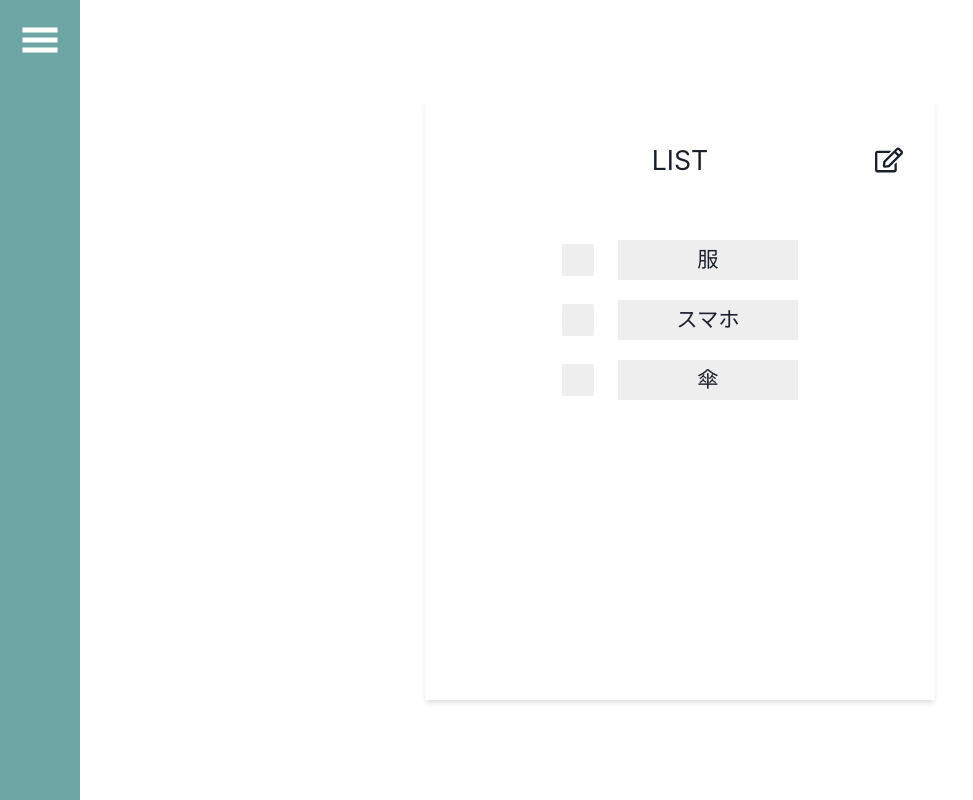
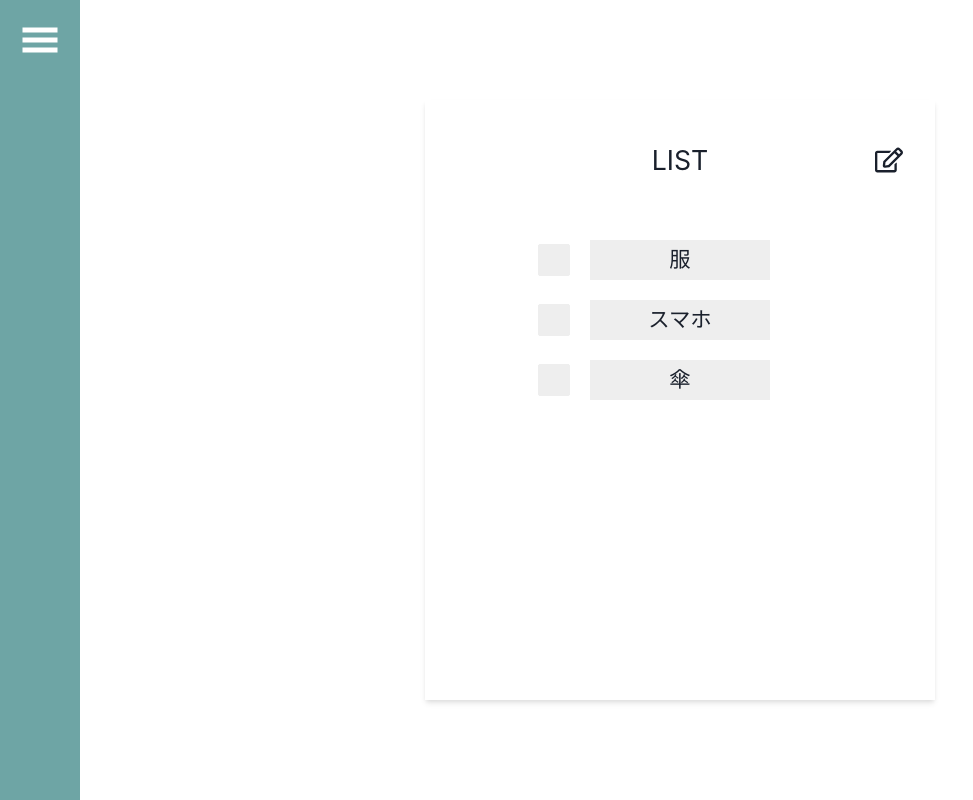
Before and after one commit to nanahiryu/mizu_simple_checklist, a React (Create React App) app: page / in a window 1280 px wide. Shown: the whole page, without its empty margins (0-973 px from the left). Built offline with nearby package versions, Linux system fonts and the light colour scheme.

Commit message:
listの要素を中央寄せして、チェックボックスをpos=absoluteで左寄せにした

```diff
--- a/src/components/pages/Home.tsx
+++ b/src/components/pages/Home.tsx
@@ -68,8 +68,14 @@ export const Home = () => {
           </Flex>
           <Stack mt="20px" spacing="20px">
             {todoItems.map((item) => (
-              <HStack key={item.id} spacing="24px">
-                <Flex align="center" justify="center">
+              <Flex
+                key={item.id}
+                w="calc(180px + 2*(20px + 32px))"
+                justify="center"
+                align="center"
+                pos="relative"
+              >
+                <Flex align="center" justify="center" pos="absolute" left="0">
                   <Checkbox
                     checked={item.isChecked}
                     onChange={(e) => handleCheck(e, item.id)}
@@ -84,7 +90,7 @@ export const Home = () => {
                 >
                   <Text fontSize="16pt">{item.name}</Text>
                 </Flex>
-              </HStack>
+              </Flex>
             ))}
           </Stack>
         </Flex>
```
